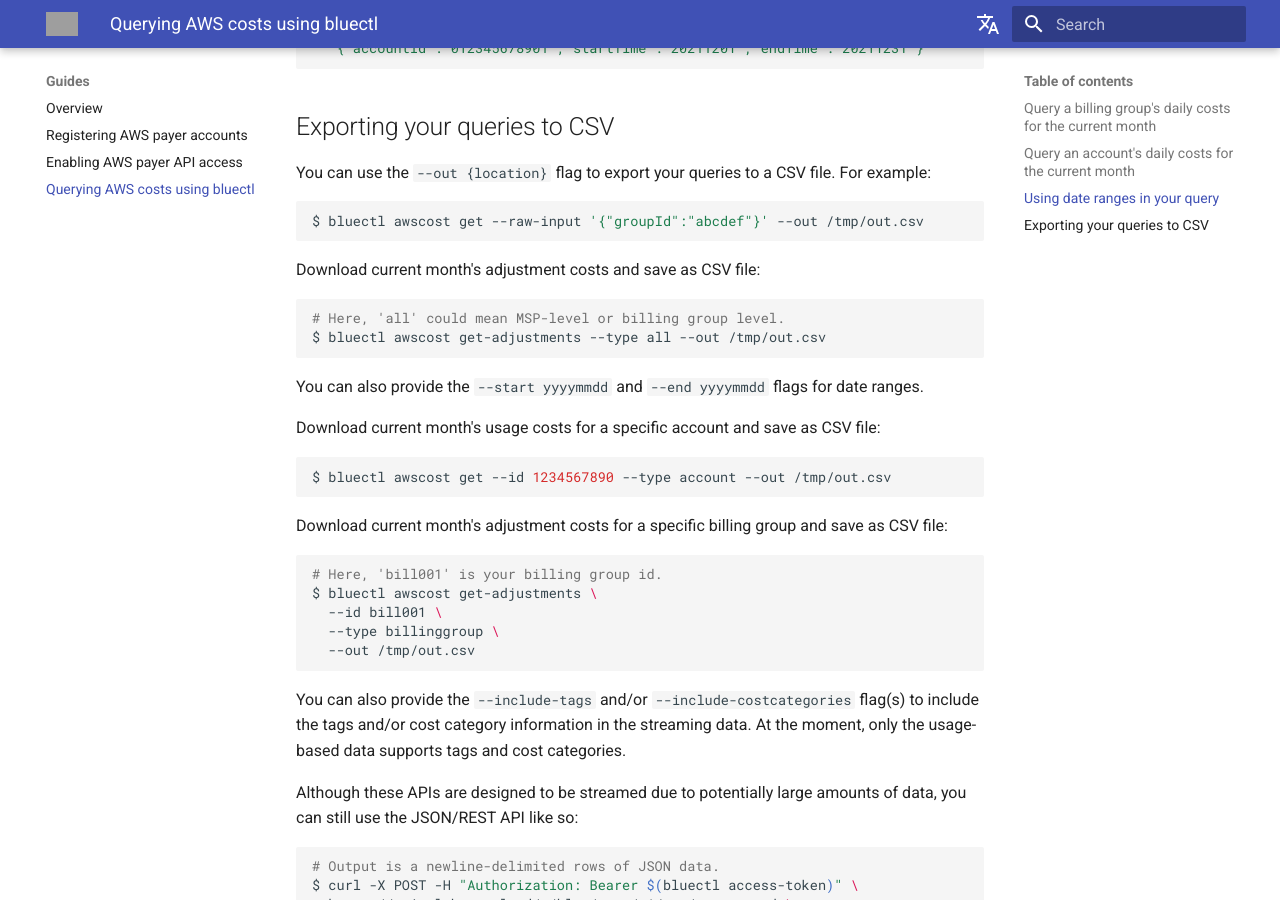
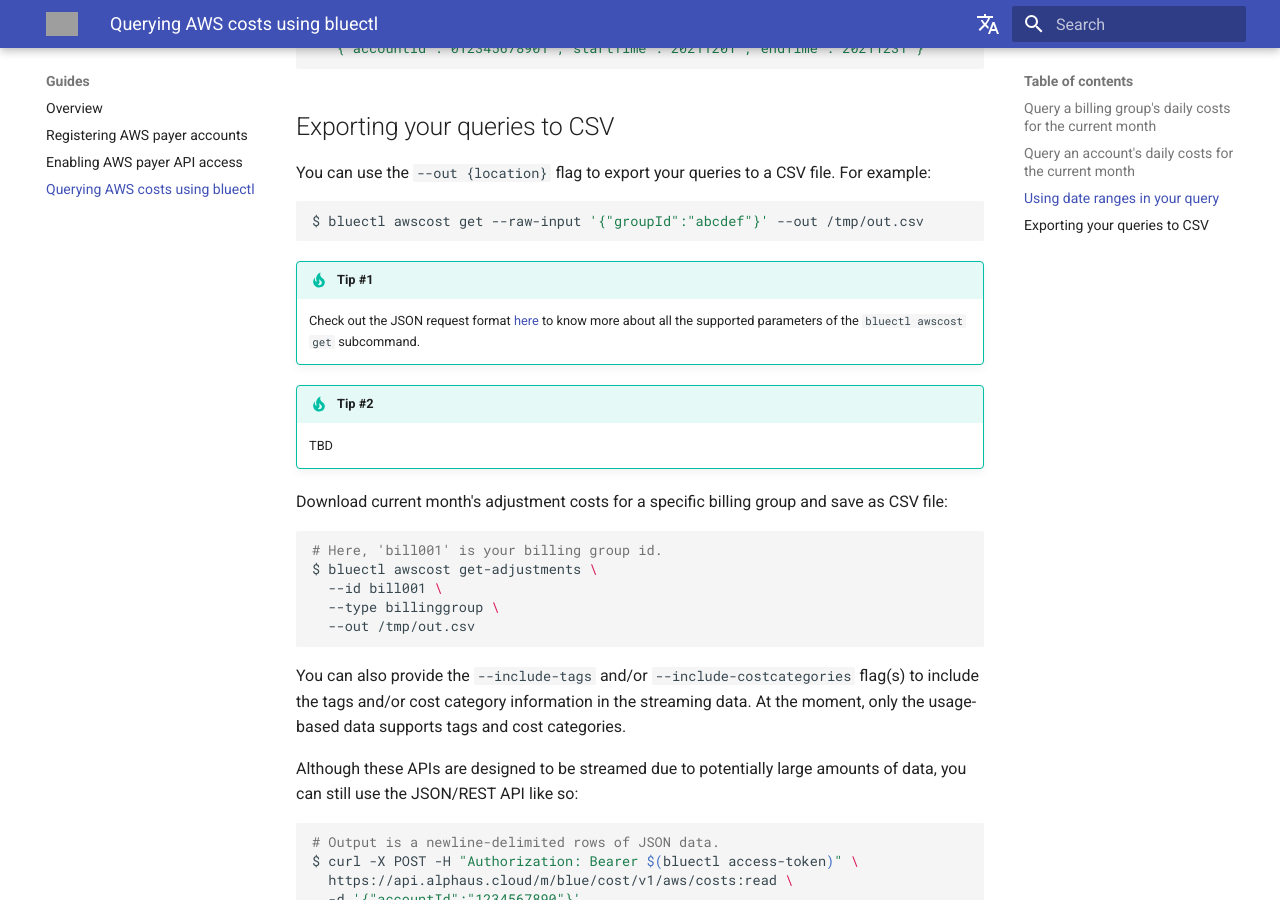
Before and after one commit to alphauslabs/tmpdocs, an MkDocs documentation site: the page built from docs/guides/aws-query-costs.md, in a window 1280 px wide and 900 px high, scrolled down 929 px. Built offline with MkDocs 1.6.1 and Material for MkDocs 9.7.7, drawn with Linux system fonts in a browser that asks for light colours; comment, search, counter and statistics services are not loaded; grey boxes are pictures that could not be loaded.

Commit message:
docs: query costs

````diff
--- a/docs/guides/aws-query-costs.md
+++ b/docs/guides/aws-query-costs.md
@@ -32,18 +32,11 @@
 $ bluectl awscost get --raw-input '{"groupId":"abcdef"}' --out /tmp/out.csv
 ```
 
-Download current month's adjustment costs and save as CSV file:
-```sh
-# Here, 'all' could mean MSP-level or billing group level.
-$ bluectl awscost get-adjustments --type all --out /tmp/out.csv
-```
+!!! tip "Tip #1"
+    Check out the JSON request format [here](https://alphauslabs.github.io/blueapidocs/#/Cost/Cost_ReadCosts) to know more about all the supported parameters of the `bluectl awscost get` subcommand.
 
-You can also provide the `--start yyyymmdd` and `--end yyyymmdd` flags for date ranges.
-
-Download current month's usage costs for a specific account and save as CSV file:
-```sh
-$ bluectl awscost get --id 1234567890 --type account --out /tmp/out.csv
-```
+!!! tip "Tip #2"
+    TBD
 
 Download current month's adjustment costs for a specific billing group and save as CSV file:
 ```sh
````
